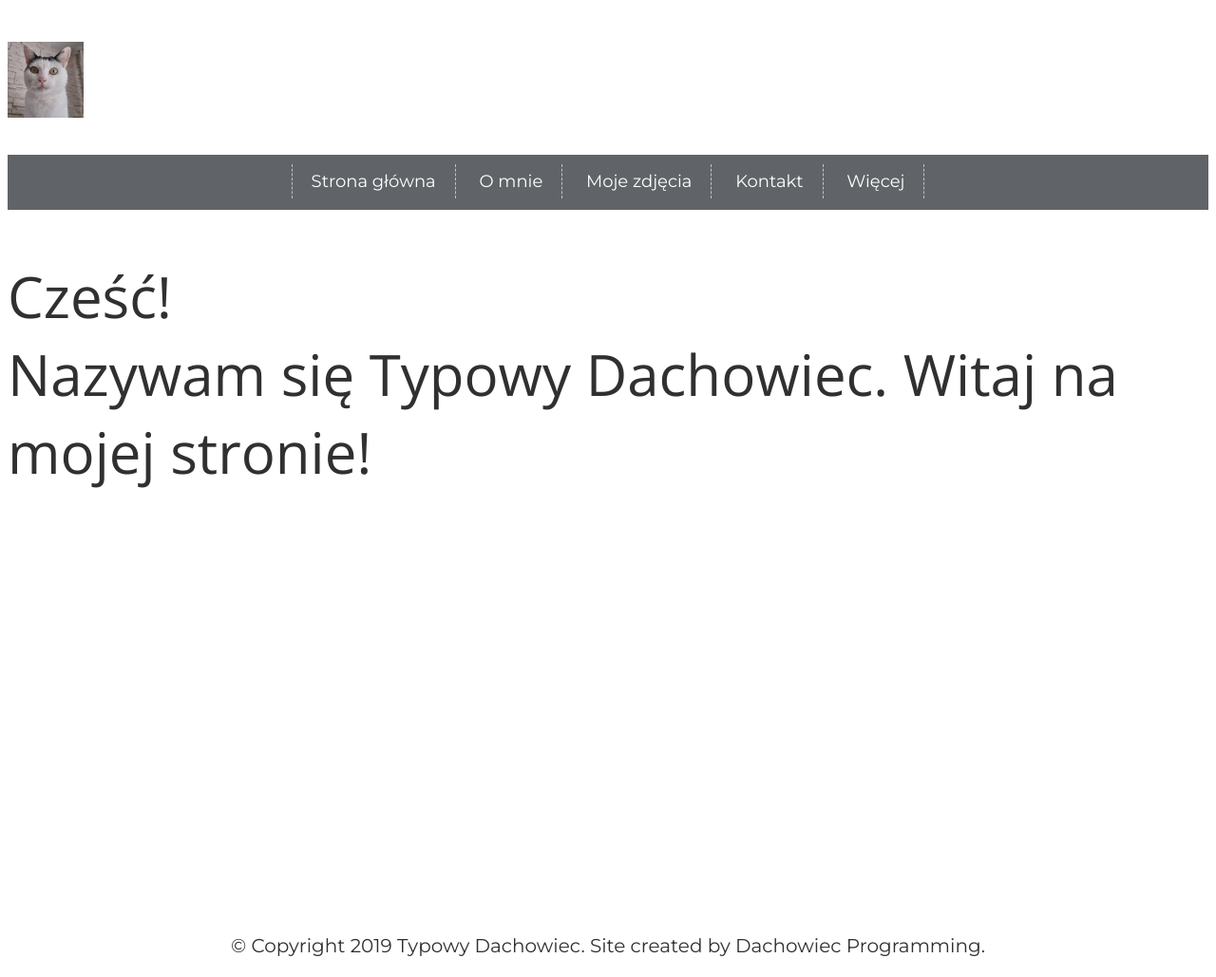
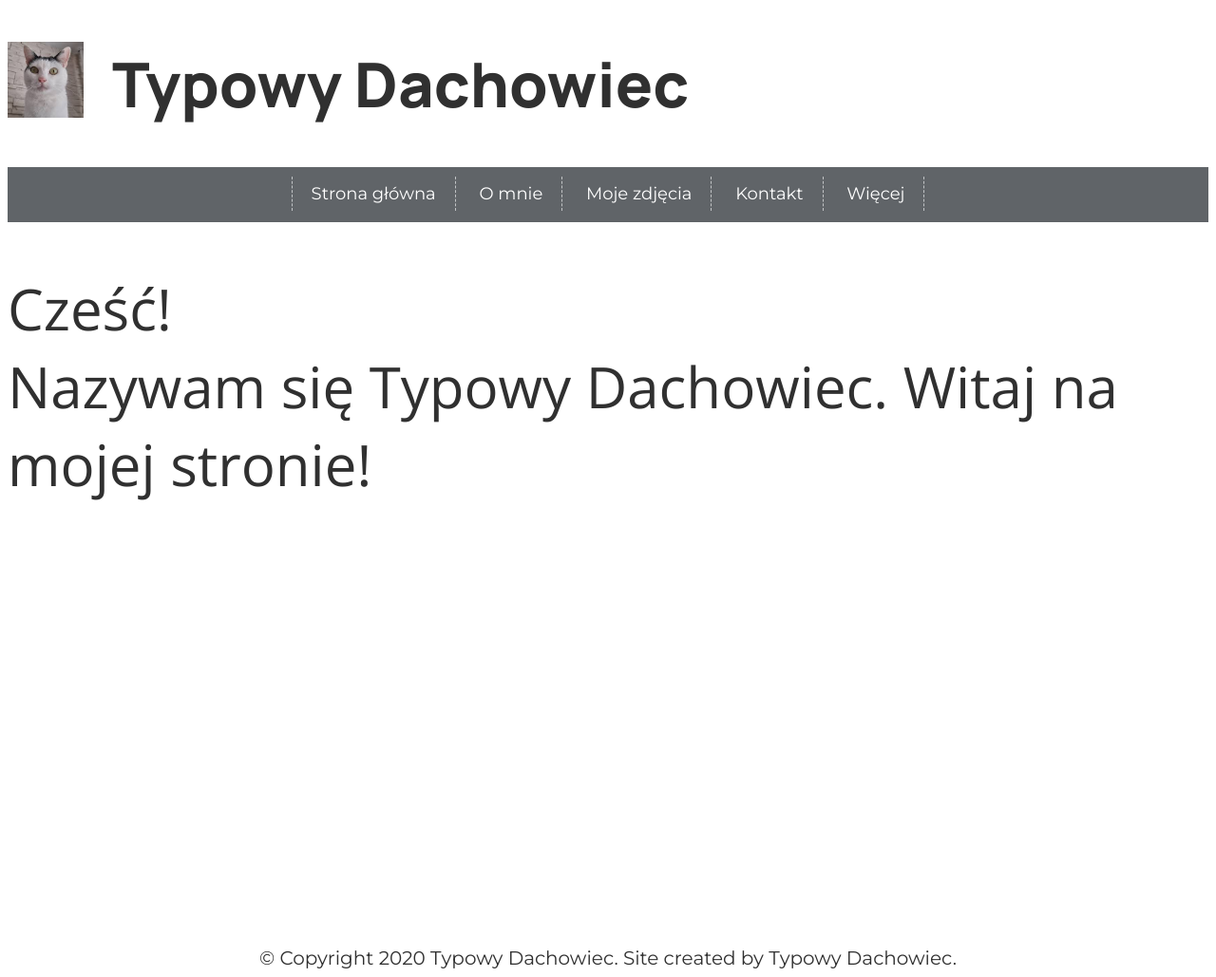
Before and after one commit to tdachowiec/tdachowiec.github.io, a plain HTML site: page index.html in a window 1280 px wide. Shown: the whole page at 95% size. Drawn offline with nearby package versions, Linux system fonts and the light colour scheme.

Commit message:
Edited files v1

```diff
--- a/index.html
+++ b/index.html
@@ -4,6 +4,7 @@
   <head>
 
         <title>Typowy Dachwiec</title>
+      <link href="https://fonts.googleapis.com/css2?family=Manrope:wght@800&display=swap" rel="stylesheet">
         <link href="https://fonts.googleapis.com/css?family=Roboto" rel="stylesheet">
         <link rel="stylesheet" href="style.css" type="text/css" />
         <link href="https://fonts.googleapis.com/css?family=Montserrat:400,700i&amp;subset=latin-ext" rel="stylesheet">
@@ -44,7 +45,7 @@
 
         <div id="stopka">
 
-        &copy Copyright 2019 Typowy Dachowiec. Site created by Dachowiec Programming.
+        &copy Copyright 2020 Typowy Dachowiec. Site created by Typowy Dachowiec.
 
         </div>
     </body>
--- a/style.css
+++ b/style.css
@@ -5,7 +5,7 @@ background-color: #ffffff;
 }
 h1
 {
-font-family: 'Roboto', sans-serif;
+font-family: 'Manrope', sans-serif;
     margin-left: 110px;
     margin-right: auto;
     font-size: 65px;
@@ -14,6 +14,7 @@ font-family: 'Roboto', sans-serif;
 
 #logo
 {
+    font-family: 'Manrope', sans-serif;
     float: left;
     margin-top: auto;
     vertical-align: top;
@@ -67,8 +68,9 @@ nav
 }
 a.logolink
 {
+    font-family: 'Manrope', sans-serif;
     text-decoration:none;
-    color: #ffffff;
+    color: #303030;
 }
 
 .naglowek
```
Also changed, not shown: kontakt.html (+1 -1 lines), mzdjecia.html (+1 -1 lines), omnie.html (+1 -1 lines), wiecej.html (+1 -1 lines).
